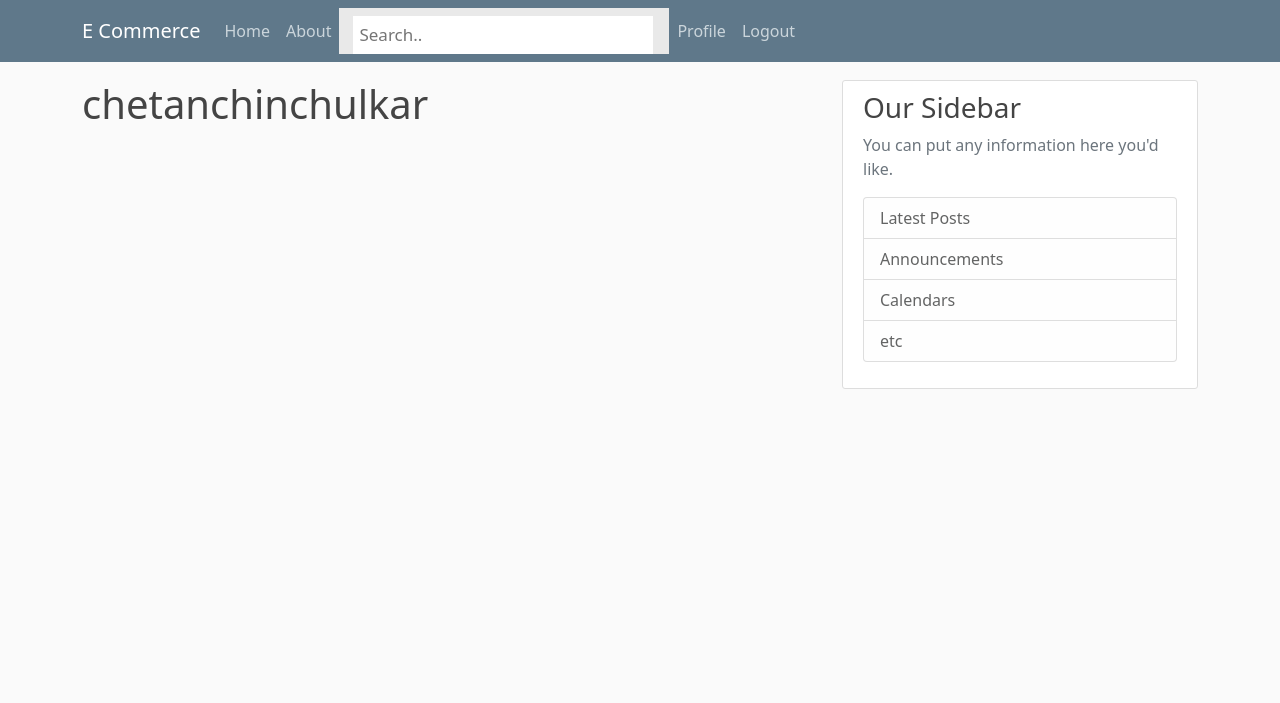
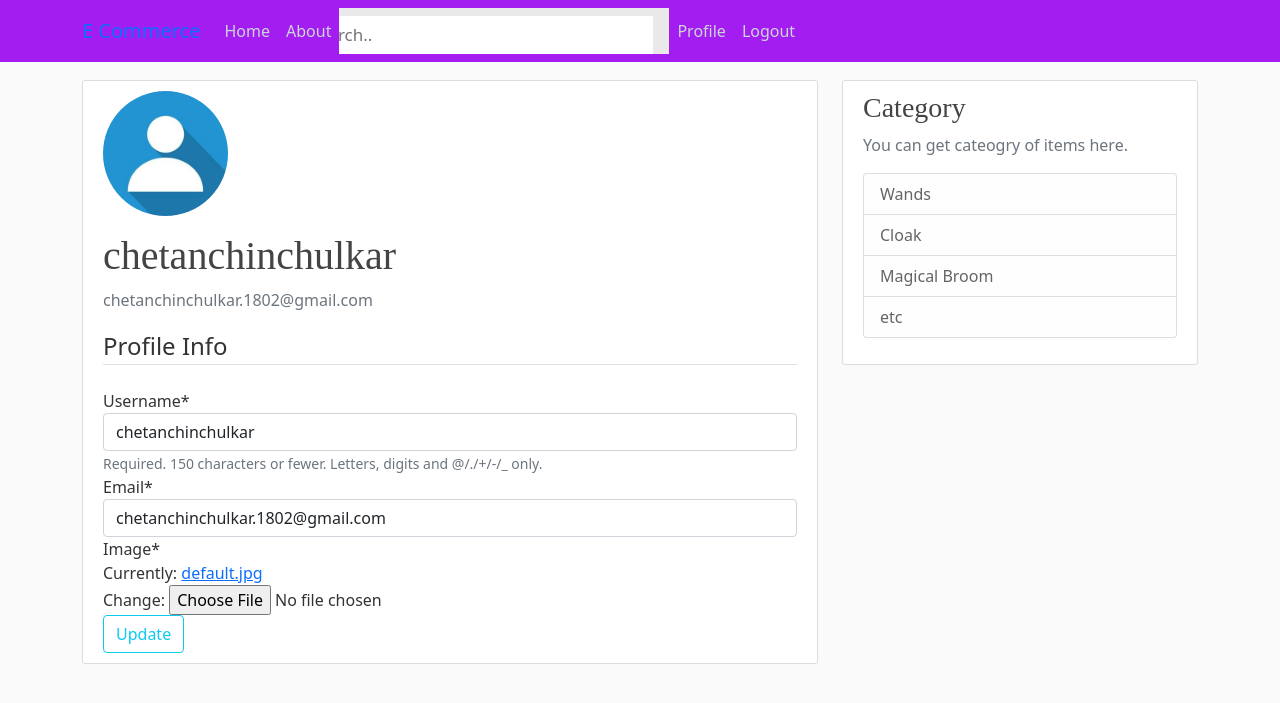
Before and after one commit to Chetan-Chinchulkar/E-Commerce-Django, a Django app: page /profile/ in a window 1280 px wide. Shown: the top 703 px of the page. Run offline with Django 3.2, Linux system fonts and the light colour scheme; a user stored in the database is signed in; data comes from the database, SQL or seed files in the repository; both versions use the stored data as it was after the commit; some libraries are stand-ins or nearby versions.

Commit message:
Debug changes

```diff
--- a/E-Commerce/ecomm/static/ecomm/main.css
+++ b/E-Commerce/ecomm/static/ecomm/main.css
@@ -6,6 +6,7 @@ body {
 
 h1, h2, h3, h4, h5, h6 {
   color: #444444;
+  font-family: 'Times New Roman', Times, serif;
 }
 
 ul {
@@ -13,7 +14,7 @@ ul {
 }
 
 .bg-steel {
-  background-color: #5f788a;
+  background-color: #a31df0;
 }
 
 .site-header .navbar-nav .nav-link {
@@ -125,7 +126,7 @@ width: 300px;
 /* Style the search box inside the navigation bar */
 .topnav input[type=text] {
 float: right;
-width: 300px;
+width: 350px;
 padding: 6px;
 border: none;
 margin-top: 8px;
@@ -138,7 +139,7 @@ font-size: 17px;
 .topnav a, .topnav input[type=text] {
   float: none;
   display: block;
-  width: 300px;
+  width: 350px;
   text-align: left;
   width: 100%;
   margin: 0;
@@ -146,6 +147,6 @@ font-size: 17px;
 }
 .topnav input[type=text] {
   border: 1px solid #ccc;
-  width: 300px;
+  width: 350px;
 }
 }
--- a/E-Commerce/ecomm/templates/ecomm/base.html
+++ b/E-Commerce/ecomm/templates/ecomm/base.html
@@ -24,7 +24,7 @@
 <body>
 
   <header class="site-header">
-    <nav class="navbar navbar-expand-md navbar-dark bg-steel fixed-top">
+    <nav class="navbar navbar-expand-md navbar bg-steel fixed-top">
       <div class="container">
         <a class="navbar-brand mr-4" href="{% url 'ecomm-home' %}">E Commerce</a>
         <button class="navbar-toggler" type="button" data-toggle="collapse" data-target="#navbarToggle" aria-controls="navbarToggle" aria-expanded="false" aria-label="Toggle navigation">
@@ -71,12 +71,12 @@
 
     <div class="col-md-4">
       <div class="content-section">
-        <h3>Our Sidebar</h3>
-        <p class='text-muted'>You can put any information here you'd like.
+        <h3>Category</h3>
+        <p class='text-muted'>You can get cateogry of items here.
           <ul class="list-group">
-            <li class="list-group-item list-group-item-light">Latest Posts</li>
-            <li class="list-group-item list-group-item-light">Announcements</li>
-            <li class="list-group-item list-group-item-light">Calendars</li>
+            <li class="list-group-item list-group-item-light">Wands</li>
+            <li class="list-group-item list-group-item-light">Cloak</li>
+            <li class="list-group-item list-group-item-light">Magical Broom</li>
             <li class="list-group-item list-group-item-light">etc</li>
           </ul>
         </p>
--- a/E-Commerce/user/models.py
+++ b/E-Commerce/user/models.py
@@ -10,7 +10,8 @@ class Profile(models.Model):
     def __str__(self):
         return f'{self.user.username} Profile'
 
-    def save(self):
+
+    def save(self,*args, **kwargs):
         super().save()
 
         img=Image.open(self.image.path)
--- a/E-Commerce/user/templates/user/profile.html
+++ b/E-Commerce/user/templates/user/profile.html
@@ -2,6 +2,26 @@
 
 {% load crispy_forms_tags %}
 {% block content %}
-    <h1>{{ user.username }}</h1>
-    <h2>{{item.name}}</h2>
+
+    <div class="content-section">
+        <div class="media">
+            <img class="rounded-circle account-img" src="{{ user.profile.image.url }}">
+                <div class="media-body">
+                    <h2 class="account-heading">{{ user.username }}</h2>
+                        <p class="text-secondary">{{ user.email }}</p>
+                </div>
+        </div>
+        <form method="POST" enctype="multipart/form-data">
+            {% csrf_token %}
+            <fieldset class="form-group">
+                <legend class="border-bottom mb-4">Profile Info</legend>
+                    {{ u_form|crispy }}
+                    {{ p_form|crispy }}
+            </fieldset>
+
+            <div class="form-group">
+                <button class="btn btn-outline-info" type="submit">Update</button>
+            </div>
+        </form>
+    </div>
 {% endblock content %}
--- a/E-Commerce/user/views.py
+++ b/E-Commerce/user/views.py
@@ -17,6 +17,8 @@ def register(request):
         form=UserRegisterForm()
 
     return render(request,'user/register.html',{'form':form})
+
+
 
 @login_required
 def profile(request):
@@ -40,7 +42,7 @@ def profile(request):
     }
     return render(request, 'user/profile.html',context)
 
-'''
+
 @login_required
 def buy(request):
     return render(request, 'user/buy.html')
@@ -48,4 +50,3 @@ def buy(request):
 @login_required
 def add_to_cart(request):
     return
-'''
```
Also changed, not shown: E-Commerce/db.sqlite3, E-Commerce/media/default.jpg (added), E-Commerce/media/profile_pics/JL-50-2_1.jpg (added), E-Commerce/media/profile_pics/default.jpg (added), E-Commerce/media/profile_pics/default_Ao9WZbG.jpg (added).
